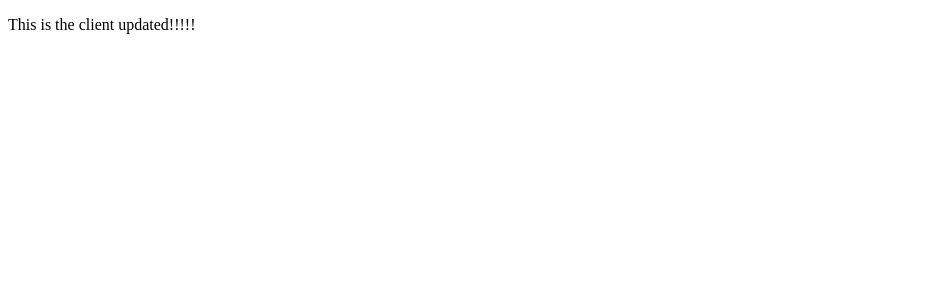
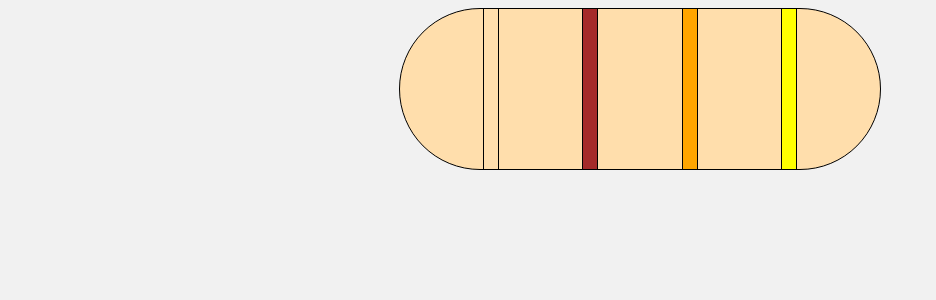
Before and after one commit to manuelrodgzz/ohm-value-calculator, a React (Vite) app in the folder client/: page / in a window 1280 px wide. Shown: the top 300 px of the page, without its empty margins (0-936 px from the left). Built offline with nearby package versions, Linux system fonts and the light colour scheme.

Commit message:
Create Resistor and Calculator components

```diff
--- a/client/src/App.tsx
+++ b/client/src/App.tsx
@@ -1,8 +1,10 @@
+import Calculator from "./components/Calculator"
+
 function App() {
 
   return (
     <>
-      <p>This is the client updated!!!!!</p>
+      <Calculator />
     </>
   )
 }
--- /dev/null
+++ b/client/src/components/Calculator/Resistor/index.tsx
@@ -0,0 +1,36 @@
+import { FC } from 'react'
+import styles from './styles.module.css'
+import { Color } from 'common'
+
+type BandProps = {
+  onBandChange: (index: number) => void
+  index: number
+  color?: Color
+}
+
+type ResistorProps = {
+  onBandChange: Pick<BandProps, 'onBandChange'>['onBandChange']
+  bands: Color[]
+}
+
+const Band: FC<BandProps> = ({ onBandChange, color = 'none', index }) => (
+  <button
+    style={{backgroundColor: color === 'none' ? 'transparent' : color}}
+    className={styles.band}
+  />
+)
+
+const Resistor: FC<ResistorProps> = ({ bands, onBandChange }) => {
+
+  return (
+    <div className={styles.container}>
+      <div className={styles.resistor}>
+        {
+          bands.map((band, i) => <Band key={`band-${i}`} onBandChange={onBandChange} index={i} color={ band }/>)
+        }
+      </div>
+    </div>
+  )
+}
+
+export default Resistor
--- /dev/null
+++ b/client/src/components/Calculator/Resistor/styles.module.css
@@ -0,0 +1,28 @@
+.container {
+  display: flex;
+  justify-content: center;
+}
+
+.resistor {
+  border: 1px solid black;
+  display: flex;
+  height: 10rem;
+  width: 30rem;
+  border-top-left-radius: 12rem;
+  border-bottom-left-radius: 12rem;
+  border-top-right-radius: 12rem;
+  border-bottom-right-radius: 12rem;
+  justify-content: space-evenly;
+  background-color: rgb(255, 222, 172);
+}
+
+.band {
+  border: 1px solid black;
+  border-top: none;
+  border-bottom: none;
+  width: 1rem;
+}
+
+.band:hover {
+  cursor: pointer;
+}
--- /dev/null
+++ b/client/src/components/Calculator/index.tsx
@@ -0,0 +1,21 @@
+import { FC, useState } from 'react'
+import Resistor from './Resistor'
+import { Color } from 'common'
+
+const INITIAL_STATE: Color[] = ['none', 'brown', 'orange', 'yellow']
+
+const Calculator: FC = () => {
+  const [bands, setBands] = useState<Color[]>(INITIAL_STATE)
+
+  const handleBandClick = (bandIndex: number) => {
+    // setBands(bands => bands.map((band, i) => ))
+  }
+
+  return (
+    <section>
+      <Resistor bands={bands} onBandClick={handleBandClick}/>
+    </section>
+  )
+}
+
+export default Calculator
--- a/client/src/index.css
+++ b/client/src/index.css
@@ -0,0 +1,3 @@
+body {
+  background-color: rgb(241, 241, 241);
+}
--- a/client/tsconfig.json
+++ b/client/tsconfig.json
@@ -22,5 +22,5 @@
     "noFallthroughCasesInSwitch": true
   },
   "include": ["src"],
-  "references": [{ "path": "./tsconfig.node.json" }]
+  "references": [{ "path": "./tsconfig.node.json" }, { "path": "../common"}]
 }
```
